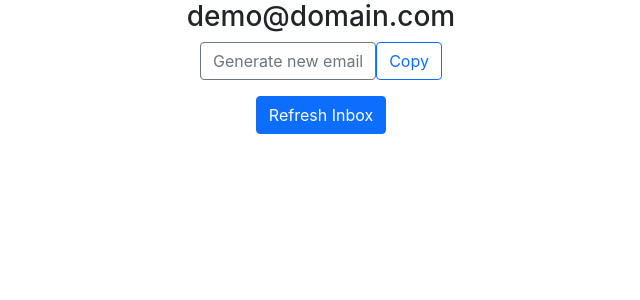
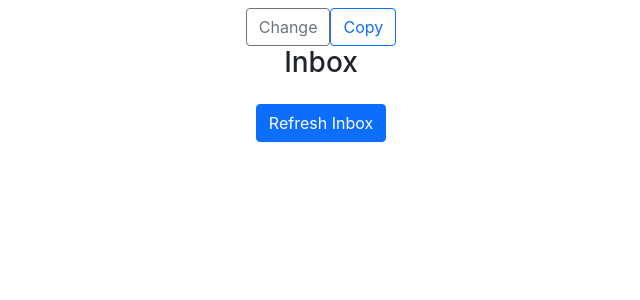
Before and after one commit to Sumitk7970/hide-me, a React (Create React App) app: page / in a window 1280 px wide. Shown: the top 300 px of the page, without its empty margins (319-959 px from the left). Built offline with nearby package versions, Linux system fonts and the light colour scheme; no server answers.

Commit message:
Improved

```diff
--- a/src/App.js
+++ b/src/App.js
@@ -1,21 +1,58 @@
-import React, { useState } from "react";
+/*global chrome*/
+import React, { useEffect, useState } from "react";
 import "./App.css";
 import EmailId from "./components/EmailId";
 import Inbox from "./components/Inbox";
 import Mail from "./components/Mail";
+import { generateRandomEmail } from "./services/EmailService";
 
 function App() {
   // every mail have an id so inbox is also given an id
   const inboxTab = -1;
 
-  let [email, setEmail] = useState('demo@domain.com');
+  let [email, setEmail] = useState("");
   let [activeTab, setActiveTab] = useState(inboxTab);
+
+  const generateEmail = () => {
+    generateRandomEmail()
+      .then((email) => {
+        setEmail(email);
+        // saving the email in chrome storage
+        chrome.storage.sync.set({ emailIdKey: email }, () => {
+          console.log(`email saved: ${email}`);
+        });
+      })
+      .catch((error) => {
+        console.log(error.message);
+      });
+  };
+
+  useEffect(() => {
+    chrome.storage.sync.get(["emailIdKey"], (result) => {
+      if (result.emailIdKey !== "undefined") {
+        console.log(`getting email from storage: ${result.emailIdKey}`);
+        setEmail(result.emailIdKey);
+      } else {
+        generateEmail();
+      }
+    });
+  }, []);
 
   return (
     <div className="App">
-      <EmailId email={email} setEmail={setEmail}/>
-      {activeTab === -1 && <Inbox email={email} setActiveTab={setActiveTab}/>}
-      {activeTab !== -1 && <Mail email={email} activeTab={activeTab} setActiveTab={setActiveTab}/>}
+      <div className="container mb-3">
+        <EmailId email={email} generateEmail={generateEmail} />
+        {activeTab === -1 && (
+          <Inbox email={email} setActiveTab={setActiveTab} />
+        )}
+        {activeTab !== -1 && (
+          <Mail
+            email={email}
+            activeTab={activeTab}
+            setActiveTab={setActiveTab}
+          />
+        )}
+      </div>
     </div>
   );
 }
--- a/src/components/EmailId.js
+++ b/src/components/EmailId.js
@@ -1,30 +1,16 @@
+/*global chrome*/
 import React, { useEffect } from "react";
-import { generateRandomEmail } from "../services/EmailService";
 
 export default function Email(props) {
-  const generateEmail = () => {
-    generateRandomEmail()
-      .then((email) => {
-        props.setEmail(email);
-      })
-      .catch((error) => {
-        console.log(error.message);
-      });
-  };
-
   const copyEmail = () => {
     navigator.clipboard.writeText(props.email);
   };
 
-  useEffect(() => {
-    generateEmail();
-  }, []);
-
   return (
     <div>
-      <h3>{props.email}</h3>
-      <button className="btn btn-outline-secondary" onClick={generateEmail}>
-        Generate new email
+      <h4>{props.email}</h4>
+      <button className="btn btn-outline-secondary" onClick={props.generateEmail}>
+        Change
       </button>
       <button className="btn btn-outline-primary" onClick={copyEmail}>
         Copy
--- a/src/components/Inbox.js
+++ b/src/components/Inbox.js
@@ -2,7 +2,7 @@ import React, { useEffect, useState } from "react";
 import { fetchInbox } from "../services/EmailService";
 
 export default function Inbox(props) {
-  let [messages, setMessages] = useState([]);
+  let [messages, setMessages] = useState();
 
   const fetchMessages = () => {
     fetchInbox(props.email)
@@ -15,28 +15,19 @@ export default function Inbox(props) {
   };
 
   /** renders the inbox table */
-  const renderInbox = (mail) => {
+  const renderInbox = (message) => {
     return (
-      <tr key={mail.id} onClick={() => props.setActiveTab(mail.id)}>
-        <td>{mail.from.substring(0, mail.from.lastIndexOf("@"))}</td>
-        <td>{mail.subject}</td>
-        <td>{mail.date}</td>
+      <tr key={message.id} onClick={() => props.setActiveTab(message.id)}>
+        <td>{message.from.substring(0, message.from.lastIndexOf("@"))}</td>
+        <td>{message.subject}</td>
+        <td>{message.date}</td>
       </tr>
     );
   };
 
-  /** calls the @function fetchMessages every second */
-  useEffect(() => {
-    const interval = setInterval(function () {
-      fetchMessages();
-    }, 1000);
-    return () => {
-      clearInterval(interval);
-    };
-  }, []);
-
   return (
     <div>
+      <h3>Inbox</h3>
       <table className="table table-striped">
         <tbody>{messages?.map(renderInbox)}</tbody>
       </table>
```
Also changed, not shown: public/manifest.json.
